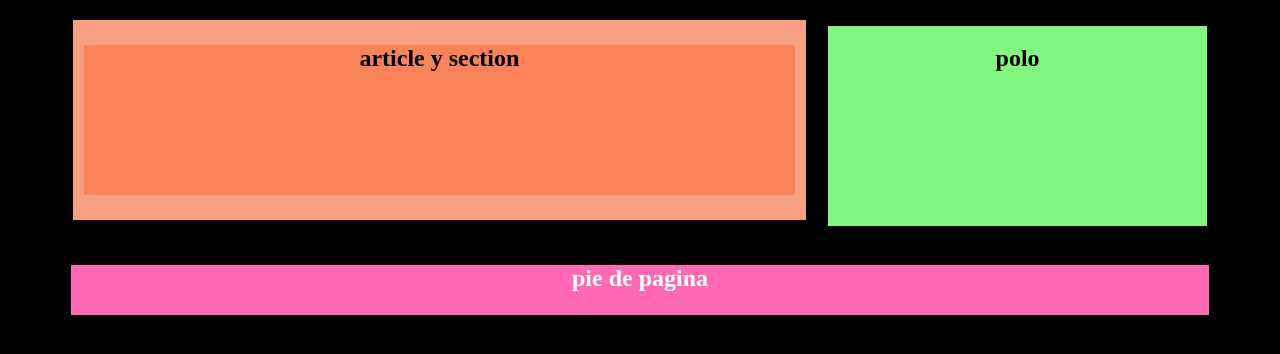
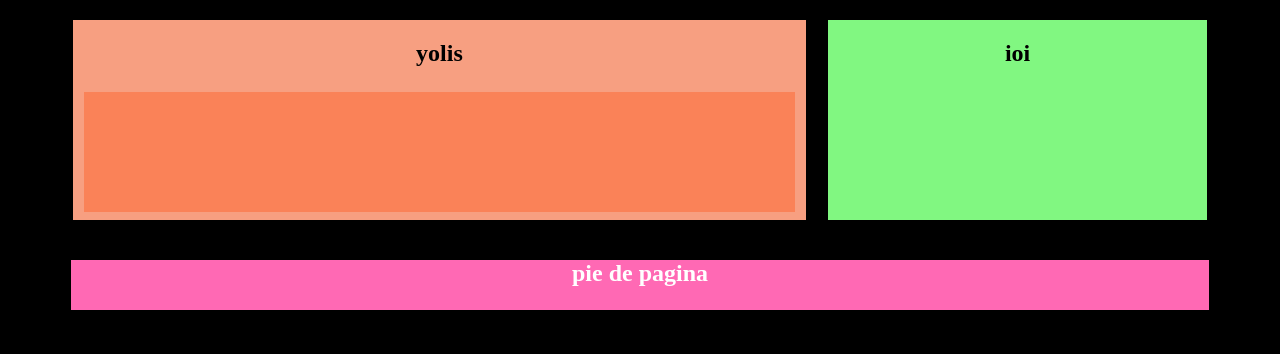
Before and after one commit to zaagagon/examples_bootstrap, a PHP site: page /html/html9.html in a window 1280 px wide. Shown: the part 141-495 px from the top of the page. Run offline with PHP 8.4, Linux system fonts and the light colour scheme.

Commit message:
text plantilla

```diff
--- a/src/html/html9.css
+++ b/src/html/html9.css
@@ -34,7 +34,7 @@ body{
     margin-top: 25px;
 
     width: 97%;
-    height: 150px;
+    height: 120px;
     background: #FA8258;
  }
 
--- a/src/html/html9.html
+++ b/src/html/html9.html
@@ -18,14 +18,15 @@
      </nav>
      <!-- articulo&seccion -->
      <article>
+         <h2>yolis</h2>
      <section>
-     <h2>article y section</h2>
+     <h2></h2>
      </section>
      </article>
      <!-- lateral -->
 
      <aside>
-        <h2>polo</h2>
+        <h2>ioi</h2>
      </aside>
      <!-- pie de pagina html -->
      <footer>
```
